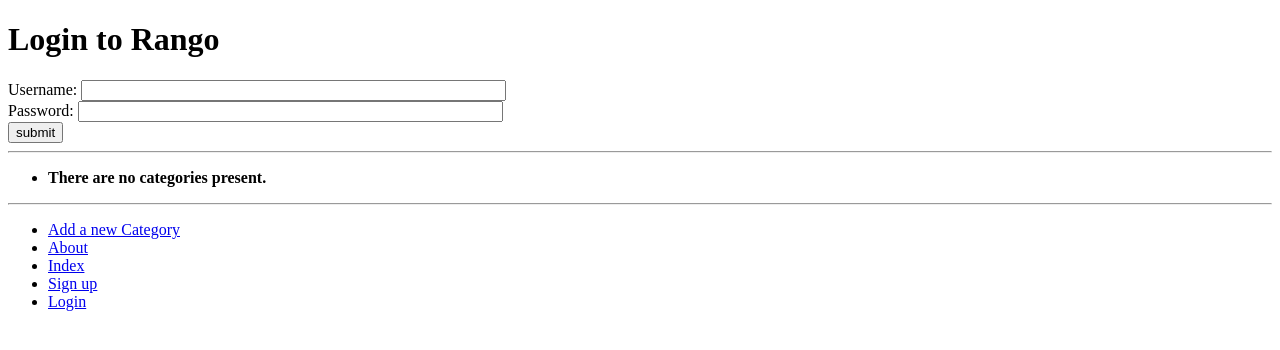
After one commit to Pashmen/tango_with_django, a Django app: page /rango/login/ in a window 1280 px wide. The commit adds this page. Shown: the top 350 px of the page. Run offline with Django 3.2, Linux system fonts and the light colour scheme; data that the repository does not hold is empty.

Commit message:
Part 9: User Authentication.

```diff
--- a/rango/admin.py
+++ b/rango/admin.py
@@ -1,6 +1,5 @@
 from django.contrib import admin
-from rango.models import Category, Page
-
+from rango.models import Category, Page, UserProfile
 
 class PageAdmin(admin.ModelAdmin):
     list_display = ('title', 'category', 'url')
@@ -12,3 +11,4 @@
 
 admin.site.register(Category, CategoryAdmin)
 admin.site.register(Page, PageAdmin)
+admin.site.register(UserProfile)
--- a/rango/urls.py
+++ b/rango/urls.py
@@ -7,4 +7,6 @@
     url(r'^add_category/$', views.add_category, name='add_category'),
     url(r'^category/(?P<category_name_slug>[\w\-]+)/$', views.show_category, name='show_category'),
     url(r'^category/(?P<category_name_slug>[\w\-]+)/add_page/$', views.add_page, name='add_page'),
+    url(r'^register/$', views.register, name='register'),
+    url(r'^login/$', views.user_login, name='login'),
 ]
--- a/rango/views.py
+++ b/rango/views.py
@@ -1,7 +1,12 @@
-from django.http import HttpResponse
+from django.contrib.auth import authenticate, login
+from django.core.urlresolvers import reverse
+from django.http import HttpResponse, HttpResponseRedirect
 from django.shortcuts import render
 
-from rango.forms import CategoryForm, PageForm
+
+
+
+from rango.forms import CategoryForm, PageForm, UserForm, UserProfileForm
 from rango.models import Category, Page
 
 
@@ -66,3 +71,52 @@
 
     context_dict = {'form':form, 'category': category}
     return render(request, 'rango/add_page.html', context_dict)
+
+def register(request):
+    registered = False
+
+    if request.method == 'POST':
+        user_form = UserForm(data=request.POST)
+        profile_form = UserProfileForm(data=request.POST)
+        if user_form.is_valid() and profile_form.is_valid():
+            user = user_form.save()
+            user.set_password(user.password)
+            user.save()
+            profile = profile_form.save(commit=False)
+            profile.user = user
+
+            if 'picture' in request.FILES:
+                profile.picture = request.FILES['picture']
+
+            profile.save()
+            registered = True
+        else:
+            print(user_form.errors, profile_form.errors)
+    else:
+        user_form = UserForm()
+        profile_form = UserProfileForm()
+
+    return render(request,
+                    'rango/register.html',
+                    {'user_form': user_form,
+                    'profile_form': profile_form,
+                    'registered': registered})
+
+def user_login(request):
+    if request.method == 'POST':
+        username = request.POST.get('username')
+        password = request.POST.get('password')
+        user = authenticate(username=username, password=password)
+        if user:
+            if user.is_active:
+                login(request, user)
+
+                return HttpResponseRedirect(reverse('index'))
+            else:
+                return HttpResponse("Your Rango account is disabled.")
+        else:
+            print("Invalid login details: {0}, {1}".format(username, password))
+
+            return HttpResponse("Invalid login details supplied.")
+    else:
+        return render(request, 'rango/login.html', {})
--- a/templates/rango/base.html
+++ b/templates/rango/base.html
@@ -28,6 +28,8 @@
                 <li><a href="{% url 'add_category' %}">Add a new Category</a></li>
                 <li><a href="{% url 'about' %}">About</a></li>
                 <li><a href="{% url 'index' %}">Index</a></li>
+                <li><a href="{% url 'register' %}">Sign up</a></li>
+                <li><a href="{% url 'login' %}">Login</a></li>
             </ul>
         </div>
     </body>
--- /dev/null
+++ b/templates/rango/login.html
@@ -0,0 +1,18 @@
+{% extends 'rango/base.html' %}
+{% load staticfiles %}
+
+{% block title_block %}
+    Login
+{% endblock %}
+
+{% block body_block %}
+    <h1>Login to Rango</h1>
+    <form id="login_form" method="post" action="{% url 'login' %}">
+        {% csrf_token %}
+        Username: <input type="text" name="username" value="" size="50" />
+        <br />
+        Password: <input type="password" name="password" value="" size="50" />
+        <br />
+        <input type="submit" value="submit" />
+    </form>
+{% endblock %}
```
Also changed, not shown: rango/forms.py (+18 -3 lines), rango/models.py (+10 -0 lines), templates/rango/register.html (added, +23 -0 lines).
